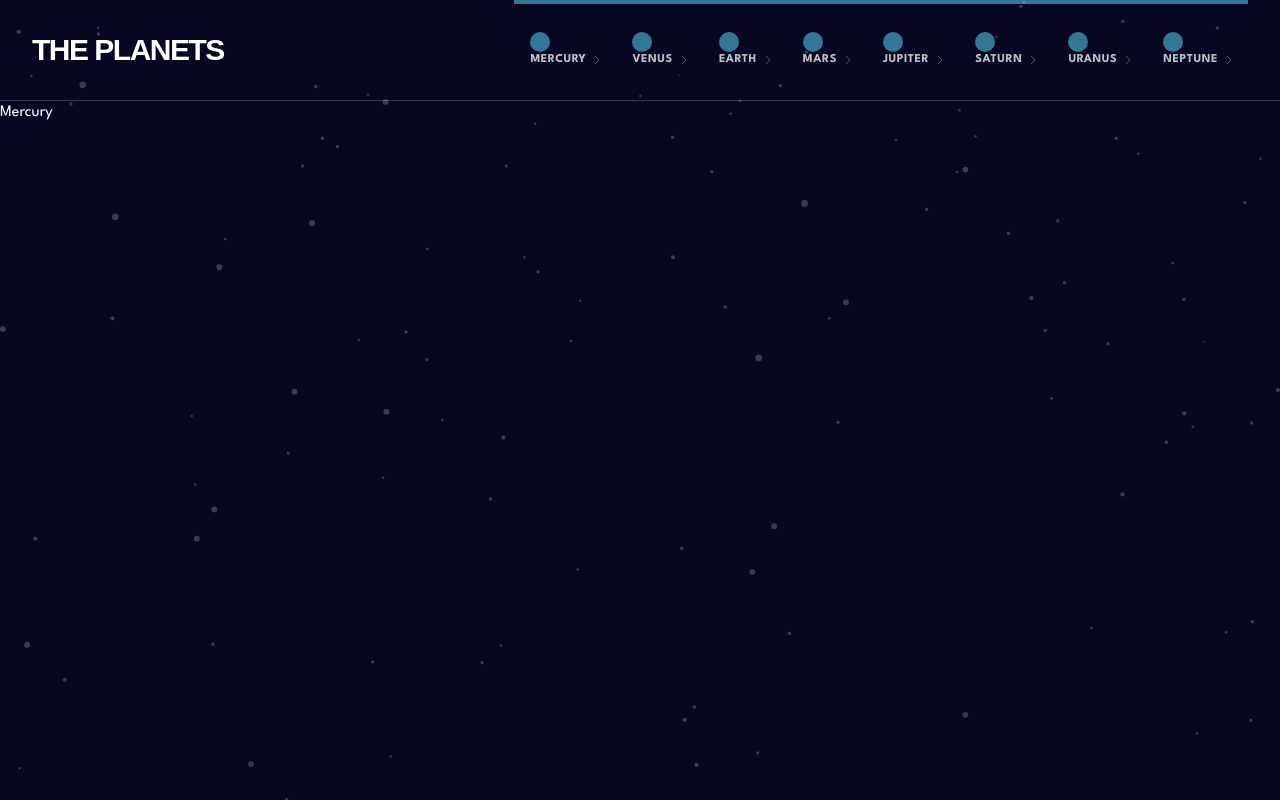
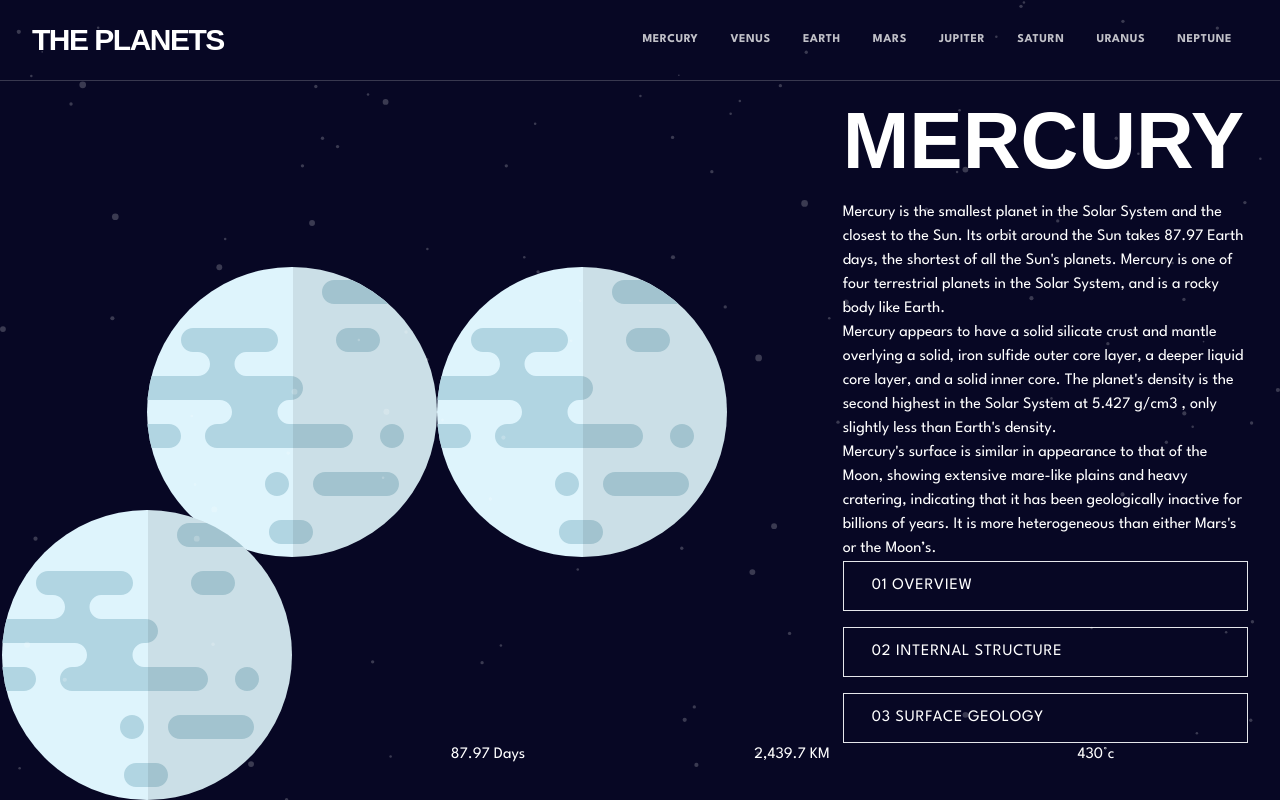
Before and after one commit to mattbegnoche/planets-react-tailwindcss, a React (Vite) app: page / in a window 1280 px wide. Built offline with nearby package versions, Linux system fonts and the light colour scheme.

Commit message:
Desktop Navbar complete

```diff
--- a/src/App.jsx
+++ b/src/App.jsx
@@ -6,11 +6,11 @@ import data from "./data";
 
 function App() {
   const planetData = data;
-  const [planet, setPlanet] = useState("");
+  const [planet, setPlanet] = useState(0);
   return (
     <div className="bg-planetGray-900 min-h-screen text-white ">
-      <Navbar planetData={planetData} />
-      <Planets planetData={planetData} />
+      <Navbar planetData={planetData} planet={planet} />
+      <Planets planetData={planetData} planet={planet} />
       <Stars />
     </div>
   );
--- /dev/null
+++ b/src/Button.jsx
@@ -0,0 +1,11 @@
+/* eslint-disable react/prop-types */
+export default function Button({ children, onClick }) {
+  return (
+    <button
+      className="text-left py-3 px-7 border uppercase tracking-wider"
+      onClick={onClick}
+    >
+      {children}
+    </button>
+  );
+}
--- /dev/null
+++ b/src/Card.jsx
@@ -0,0 +1,8 @@
+/* eslint-disable react/prop-types */
+export default function Card({ children }) {
+  return (
+    <div className="flex flex-col items-center justify-center w-full h-full">
+      {children}
+    </div>
+  );
+}
--- a/src/Navbar.jsx
+++ b/src/Navbar.jsx
@@ -1,14 +1,18 @@
 /* eslint-disable react/prop-types */
 import Navlink from "./Navlink";
-export default function Navbar({ planetData }) {
+export default function Navbar({ planetData, planet }) {
   return (
     <nav className="flex flex-row justify-between items-center px-8 border-b border-planetGray-700">
       <span className="uppercase font-antonio font-semibold text-3xl tracking-tighter">
         The Planets
       </span>
       <ul className="flex flex-row">
-        {planetData.map((planet) => (
-          <Navlink key={planet.name} name={planet.name} />
+        {planetData.map((planetItem) => (
+          <Navlink
+            key={planetItem.name}
+            name={planetItem.name}
+            planet={planet}
+          />
         ))}
       </ul>
     </nav>
--- a/src/Navlink.jsx
+++ b/src/Navlink.jsx
@@ -4,12 +4,17 @@ import iconCheveron from "./assets/icon-chevron.svg";
 
 export default function Navlink({ name }) {
   return (
-    <li className="uppercase relative text-xs font-bold tracking-wider opacity-75 hover:opacity-100 py-8 px-4">
-      <div className="absolute top-0 left-0 w-full h-1 bg-merucry"></div>
-      <div className="w-5 h-5 rounded-full bg-merucry"></div>
+    <li className="uppercase relative text-xs font-bold tracking-wider opacity-75 py-8 px-4 hover:opacity-100 transition-all duration-500 ease-in-out  group">
+      <div className="bg-mercury bg-venus bg-earth bg-mars bg-saturn bg-jupiter bg-uranus bg-neptune hidden"></div>
+      <div
+        className={`absolute top-0 opacity-0 left-0 w-full h-1 bg-${name.toLowerCase()} group-hover:opacity-100 transition-all duration-500 ease-in-out`}
+      ></div>
+      <div
+        className={`w-5 h-5 rounded-full bg-${name.toLowerCase()} md:hidden`}
+      ></div>
       {name}
       <img
-        className="inline-block ml-2"
+        className="inline-block ml-2 md:hidden"
         src={iconCheveron}
         alt="Cheveron Icon"
       />
--- a/src/Planet.jsx
+++ b/src/Planet.jsx
@@ -1,4 +1,49 @@
 /* eslint-disable react/prop-types */
-export default function Planet({ planetData }) {
-  return <div>{planetData[0].name}</div>;
+import Card from "./Card";
+import Button from "./Button";
+
+export default function Planet({ planetData, planet }) {
+  return (
+    <div className="grid grid-cols-6">
+      <div className="col-span-4 flex items-center justify-center">
+        <div>
+          <img
+            src={planetData[planet].images.planet}
+            alt={planetData[planet].name}
+          />
+          <img
+            className="absolute bottom-0 left-50% translate-x-[-50%]"
+            src={planetData[planet].images.planet}
+            alt={planetData[planet].name}
+          />
+        </div>
+        <img src={planetData[planet].images.planet} />
+      </div>
+      <div className="col-span-2">
+        <h1 className="text-[5rem] uppercase font-semibold">
+          {planetData[planet].name}
+        </h1>
+        <p>{planetData[planet].overview.content}</p>
+        <p>{planetData[planet].structure.content}</p>
+        <p>{planetData[planet].geology.content}</p>
+        <div className="flex flex-col gap-4">
+          <Button>
+            <span>01 Overview</span>
+          </Button>
+          <Button>
+            <span>02 Internal Structure</span>
+          </Button>
+          <Button>
+            <span>03 Surface Geology</span>
+          </Button>
+        </div>
+      </div>
+      <div className="col-span-6 grid grid-cols-4">
+        <Card>{planetData[planet].rotation}</Card>
+        <Card>{planetData[planet].revolution}</Card>
+        <Card>{planetData[planet].radius}</Card>
+        <Card>{planetData[planet].temperature}</Card>
+      </div>
+    </div>
+  );
 }
--- a/src/Planets.jsx
+++ b/src/Planets.jsx
@@ -1,10 +1,10 @@
 /* eslint-disable react/prop-types */
 import Planet from "./Planet";
 
-export default function Planets({ planetData }) {
+export default function Planets({ planetData, planet }) {
   return (
-    <div className="container mx-auto">
-      <Planet planetData={planetData} />
+    <div className="max-w-7xl mx-auto px-8">
+      <Planet planetData={planetData} planet={planet} />
     </div>
   );
 }
--- a/src/data.json
+++ b/src/data.json
@@ -18,9 +18,9 @@
     "radius": "2,439.7 KM",
     "temperature": "430°c",
     "images": {
-      "planet": "./assets/planet-mercury.svg",
-      "internal": "./assets/planet-mercury-internal.svg",
-      "geology": "./assets/geology-mercury.png"
+      "planet": "/src/assets/planet-mercury.svg",
+      "internal": "/src/assets/planet-mercury-internal.svg",
+      "geology": "/src/assets/geology-mercury.png"
     }
   },
   {
@@ -42,9 +42,9 @@
     "radius": "6,051.8 KM",
     "temperature": "471°c",
     "images": {
-      "planet": "./assets/planet-venus.svg",
-      "internal": "./assets/planet-venus-internal.svg",
-      "geology": "./assets/geology-venus.png"
+      "planet": "/src/assets/planet-venus.svg",
+      "internal": "/src/assets/planet-venus-internal.svg",
+      "geology": "/src/assets/geology-venus.png"
     }
   },
   {
@@ -66,9 +66,9 @@
     "radius": "6,371 KM",
     "temperature": "16°c",
     "images": {
-      "planet": "./assets/planet-earth.svg",
-      "internal": "./assets/planet-earth-internal.svg",
-      "geology": "./assets/geology-earth.png"
+      "planet": "/src/assets/planet-earth.svg",
+      "internal": "/src/assets/planet-earth-internal.svg",
+      "geology": "/src/assets/geology-earth.png"
     }
   },
   {
@@ -90,9 +90,9 @@
     "radius": "3,389.5 KM",
     "temperature": "-28°c",
     "images": {
-      "planet": "./assets/planet-mars.svg",
-      "internal": "./assets/planet-mars-internal.svg",
-      "geology": "./assets/geology-mars.png"
+      "planet": "/src/assets/planet-mars.svg",
+      "internal": "/src/assets/planet-mars-internal.svg",
+      "geology": "/src/assets/geology-mars.png"
     }
   },
   {
@@ -114,9 +114,9 @@
     "radius": "69,911 KM",
     "temperature": "-108°c",
     "images": {
-      "planet": "./assets/planet-jupiter.svg",
-      "internal": "./assets/planet-jupiter-internal.svg",
-      "geology": "./assets/geology-jupiter.png"
+      "planet": "/src/assets/planet-jupiter.svg",
+      "internal": "/src/assets/planet-jupiter-internal.svg",
+      "geology": "/src/assets/geology-jupiter.png"
     }
   },
   {
@@ -138,9 +138,9 @@
     "radius": "58,232 KM",
     "temperature": "-138°c",
     "images": {
-      "planet": "./assets/planet-saturn.svg",
-      "internal": "./assets/planet-saturn-internal.svg",
-      "geology": "./assets/geology-saturn.png"
+      "planet": "/src/assets/planet-saturn.svg",
+      "internal": "/src/assets/planet-saturn-internal.svg",
+      "geology": "/src/assets/geology-saturn.png"
     }
   },
   {
@@ -162,9 +162,9 @@
     "radius": "25,362 KM",
     "temperature": "-195°c",
     "images": {
-      "planet": "./assets/planet-uranus.svg",
-      "internal": "./assets/planet-uranus-internal.svg",
-      "geology": "./assets/geology-uranus.png"
+      "planet": "/src/assets/planet-uranus.svg",
+      "internal": "/src/assets/planet-uranus-internal.svg",
+      "geology": "/src/assets/geology-uranus.png"
     }
   },
   {
@@ -186,9 +186,9 @@
     "radius": "24,622 KM",
     "temperature": "-201°c",
     "images": {
-      "planet": "./assets/planet-neptune.svg",
-      "internal": "./assets/planet-neptune-internal.svg",
-      "geology": "./assets/geology-neptune.png"
+      "planet": "/src/assets/planet-neptune.svg",
+      "internal": "/src/assets/planet-neptune-internal.svg",
+      "geology": "/src/assets/geology-neptune.png"
     }
   }
 ]
--- a/tailwind.config.js
+++ b/tailwind.config.js
@@ -10,7 +10,7 @@ export default {
 
       colors: {
         white: "#fff",
-        merucry: "#419EBB",
+        mercury: "#419EBB",
         venus: "#EDA249",
         earth: "#6D2ED5",
         mars: "#D14C32",
```
